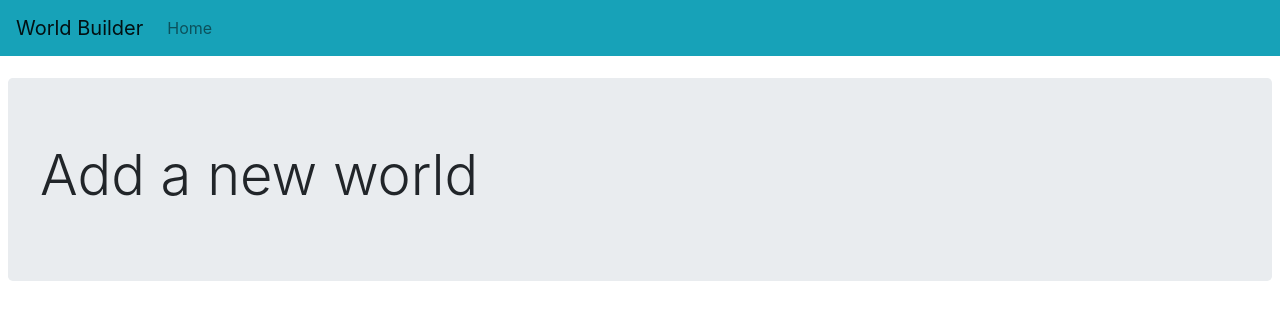
After one commit to VRiveland/world-builder, a Flask app: page /add_world in a window 1280 px wide. The commit adds this page. Shown: the top 320 px of the page. Run offline with Flask 2, Linux system fonts and the light colour scheme; some libraries are stand-ins or nearby versions.

Commit message:
Add world started

```diff
--- /dev/null
+++ b/app/forms.py
@@ -0,0 +1,7 @@
+from flask_wtf import FlaskForm
+from wtforms import StringField, validators, TextAreaField
+
+class WorldForm(FlaskForm):
+    title = StringField('World Title', [validators.input_required(), validators.length(min=2, max=32)], render_kw={'placeholder': 'World Title'})
+    descr = TextAreaField('World Description', render_kw={'placeholder': 'World Description', 'rows': '5'})
+    story = TextAreaField('World Story', render_kw={'placeholder': 'World Story', 'rows': '10'})
--- a/app/routes.py
+++ b/app/routes.py
@@ -2,11 +2,11 @@ from flask import render_template
 from app import app
 import app.helpers as helper
 import app.queries as db
+import app.forms as forms
 
 @app.route('/')
 @app.route('/index')
 def index():
-    #TODO: get world info from db
     worlds = db.getWorlds()
     return render_template('index.html', title='Worlds', worlds=worlds)
 
@@ -16,6 +16,22 @@ def world(worldTitle, worldId):
     boxes = db.getWorldBoxes(worldId)
     return render_template('world.html', title=worldTitle, worldContent=worldContent, showEvents=helper.checkBox(boxes[0], 2), showStory=helper.checkBox(boxes[0], 1))
 
+@app.route('/add_world', methods=['GET', 'POST'])
+def add_world():
+    form = forms.WorldForm()
+    if form.validate_on_submit():
+        info = [form.title.data]
+        if form.descr.data:
+            info.append(form.descr.data)
+        else:
+            info.append("Not yet added")
+        if form.story.data:
+            info.append(form.story.data)
+        else:
+            info.append("Not yet added")
+    #TODO: add to database, make the template, add button to add new world to index template
+    return render_template('addWorld.html', title="Add New World", form=form)
+
 @app.route('/world/<worldTitle>/worldId=<worldId>/worldEvent/eventId=<eventId>')
 def world_event(worldTitle, worldId, eventId):
     event = db.getEvent(eventId)
--- /dev/null
+++ b/app/templates/addWorld.html
@@ -0,0 +1,16 @@
+{% extends "base.html" %}
+{% import "bootstrap/wtf.html" as wtf %}
+{% block content %}
+<div class="p-2"> <!-- adds correct spacing to the content, only for beautification -->
+    <div class="jumbotron">
+        <h1 class="display-4">
+            Add a new world
+        </h1>
+    </div>
+    <div class="row justify-content-center no-gutters">
+        <form action="", method="POST" novalidate>
+            {{ form.hidden_tag() }}
+        </form>
+    </div>
+</div>
+{% endblock %}
```
Also changed, not shown: app/queries.py (+7 -0 lines), requirements.txt (+24 -0 lines), app/templates/index.html (line endings or trailing spaces).
